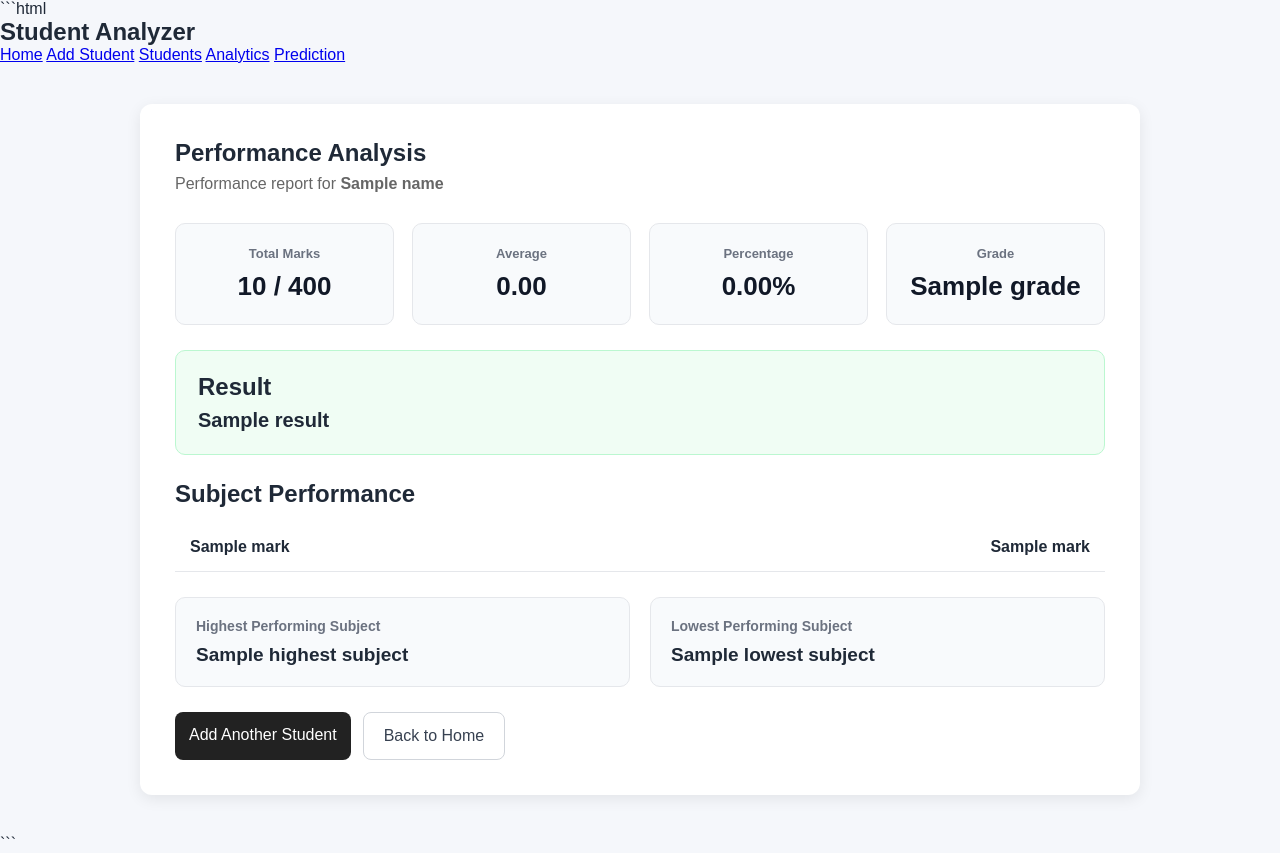
After one commit to Sahilshowkat786/student-performance-analyzer, a Flask app: template templates/result.html in a window 1280 px wide. The commit adds this page. Run offline with Flask 3, Linux system fonts and the light colour scheme; the template is opened without the code that fills it: most values are stand-ins (such as "Sample title", 1, 10 or a date in 2020).

Commit message:
Add student performance analysis

````diff
--- a/app.py
+++ b/app.py
@@ -1,4 +1,4 @@
-from flask import Flask, render_template
+from flask import Flask, render_template, request
 
 app = Flask(__name__)
 
@@ -8,8 +8,68 @@ def home():
     return render_template("index.html")
 
 
-@app.route("/add-student")
+@app.route("/add-student", methods=["GET", "POST"])
 def add_student():
+
+    if request.method == "POST":
+
+        name = request.form["name"]
+
+        python = float(request.form["python"])
+        dsa = float(request.form["dsa"])
+        dbms = float(request.form["dbms"])
+        web = float(request.form["web"])
+
+        marks = {
+            "Python": python,
+            "DSA": dsa,
+            "DBMS": dbms,
+            "Web Development": web
+        }
+
+        # Calculate total marks
+        total = sum(marks.values())
+
+        # Calculate average
+        average = total / len(marks)
+
+        # Calculate percentage
+        percentage = (total / 400) * 100
+
+        # Calculate grade
+        if percentage >= 90:
+            grade = "A+"
+        elif percentage >= 80:
+            grade = "A"
+        elif percentage >= 70:
+            grade = "B"
+        elif percentage >= 60:
+            grade = "C"
+        elif percentage >= 50:
+            grade = "D"
+        else:
+            grade = "F"
+
+        # Pass / Fail
+        result = "Pass" if percentage >= 40 else "Fail"
+
+        # Highest and lowest subject
+        highest_subject = max(marks, key=marks.get)
+        lowest_subject = min(marks, key=marks.get)
+
+        return render_template(
+            "result.html",
+            name=name,
+            marks=marks,
+            total=total,
+            average=average,
+            percentage=percentage,
+            grade=grade,
+            result=result,
+            highest_subject=highest_subject,
+            lowest_subject=lowest_subject
+        )
+
     return render_template("add_student.html")
 
 
--- a/static/css/style.css
+++ b/static/css/style.css
@@ -608,3 +608,268 @@ select {
     }
 
 }
+
+/* =========================
+   PERFORMANCE RESULT PAGE
+========================= */
+
+.result-section {
+    padding: 40px;
+    display: flex;
+    justify-content: center;
+}
+
+.result-container {
+    width: 100%;
+    max-width: 1000px;
+
+    background: white;
+
+    padding: 35px;
+
+    border-radius: 12px;
+
+    box-shadow: 0 4px 15px rgba(0, 0, 0, 0.08);
+}
+
+.result-container h1 {
+    margin-bottom: 8px;
+}
+
+.result-description {
+    color: #666;
+    margin-bottom: 30px;
+}
+
+
+/* =========================
+   RESULT CARDS
+========================= */
+
+.result-cards {
+    display: grid;
+
+    grid-template-columns: repeat(4, 1fr);
+
+    gap: 18px;
+
+    margin-bottom: 25px;
+}
+
+.result-card {
+    padding: 22px;
+
+    background: #f8fafc;
+
+    border: 1px solid #e5e7eb;
+
+    border-radius: 10px;
+
+    text-align: center;
+}
+
+.result-card h3 {
+    color: #6b7280;
+
+    font-size: 13px;
+
+    margin-bottom: 10px;
+}
+
+.result-card p {
+    font-size: 26px;
+
+    font-weight: 700;
+
+    color: #111827;
+}
+
+
+/* =========================
+   PASS / FAIL RESULT
+========================= */
+
+.performance-result {
+    padding: 22px;
+
+    margin-bottom: 25px;
+
+    background: #f0fdf4;
+
+    border: 1px solid #bbf7d0;
+
+    border-radius: 10px;
+}
+
+.performance-result h2 {
+    margin-bottom: 8px;
+}
+
+.performance-result p {
+    font-size: 20px;
+
+    font-weight: 700;
+}
+
+
+/* =========================
+   SUBJECT PERFORMANCE
+========================= */
+
+.subject-section {
+    margin-bottom: 25px;
+}
+
+.subject-section h2 {
+    margin-bottom: 15px;
+}
+
+.subject-row {
+    display: flex;
+
+    justify-content: space-between;
+
+    align-items: center;
+
+    padding: 15px;
+
+    border-bottom: 1px solid #e5e7eb;
+}
+
+.subject-name {
+    font-weight: 600;
+}
+
+.subject-mark {
+    font-weight: 700;
+}
+
+
+/* =========================
+   SUBJECT ANALYSIS
+========================= */
+
+.subject-analysis {
+    display: grid;
+
+    grid-template-columns: 1fr 1fr;
+
+    gap: 20px;
+
+    margin-bottom: 25px;
+}
+
+.subject-analysis > div {
+    padding: 20px;
+
+    background: #f8fafc;
+
+    border: 1px solid #e5e7eb;
+
+    border-radius: 10px;
+}
+
+.subject-analysis h3 {
+    color: #6b7280;
+
+    font-size: 14px;
+
+    margin-bottom: 10px;
+}
+
+.subject-analysis p {
+    font-size: 19px;
+
+    font-weight: 700;
+}
+
+
+/* =========================
+   RESULT ACTIONS
+========================= */
+
+.result-actions {
+    display: flex;
+
+    gap: 12px;
+
+    margin-top: 25px;
+}
+
+.result-actions .submit-btn {
+    width: auto;
+
+    text-decoration: none;
+
+    text-align: center;
+}
+
+.secondary-btn {
+    display: inline-block;
+
+    padding: 14px 20px;
+
+    border: 1px solid #d1d5db;
+
+    border-radius: 8px;
+
+    color: #374151;
+
+    background: white;
+
+    text-decoration: none;
+
+    font-size: 16px;
+
+    transition: 0.2s;
+}
+
+.secondary-btn:hover {
+    background: #f3f4f6;
+}
+
+
+/* =========================
+   RESULT RESPONSIVE
+========================= */
+
+@media (max-width: 900px) {
+
+    .result-cards {
+        grid-template-columns: repeat(2, 1fr);
+    }
+
+}
+
+
+@media (max-width: 700px) {
+
+    .result-section {
+        padding: 20px;
+    }
+
+    .result-container {
+        padding: 25px;
+    }
+
+    .result-cards {
+        grid-template-columns: 1fr;
+    }
+
+    .subject-analysis {
+        grid-template-columns: 1fr;
+    }
+
+    .result-actions {
+        flex-direction: column;
+    }
+
+    .result-actions .submit-btn {
+        width: 100%;
+    }
+
+    .secondary-btn {
+        text-align: center;
+    }
+
+}
--- /dev/null
+++ b/templates/result.html
@@ -0,0 +1,187 @@
+```html
+<!DOCTYPE html>
+<html lang="en">
+
+<head>
+    <meta charset="UTF-8">
+    <meta name="viewport" content="width=device-width, initial-scale=1.0">
+
+    <title>Performance Result - Student Analyzer</title>
+
+    <link rel="stylesheet" href="{{ url_for('static', filename='css/style.css') }}">
+</head>
+
+<body>
+
+    <!-- Navigation -->
+
+    <nav>
+
+        <h2>Student Analyzer</h2>
+
+        <div>
+            <a href="/">Home</a>
+            <a href="/add-student">Add Student</a>
+            <a href="#">Students</a>
+            <a href="#">Analytics</a>
+            <a href="#">Prediction</a>
+        </div>
+
+    </nav>
+
+
+    <main>
+
+        <section class="result-section">
+
+            <div class="result-container">
+
+                <!-- Heading -->
+
+                <h1>Performance Analysis</h1>
+
+                <p class="result-description">
+                    Performance report for <strong>{{ name }}</strong>
+                </p>
+
+
+                <!-- Summary Cards -->
+
+                <div class="result-cards">
+
+                    <div class="result-card">
+
+                        <h3>Total Marks</h3>
+
+                        <p>
+                            {{ total }} / 400
+                        </p>
+
+                    </div>
+
+
+                    <div class="result-card">
+
+                        <h3>Average</h3>
+
+                        <p>
+                            {{ "%.2f"|format(average) }}
+                        </p>
+
+                    </div>
+
+
+                    <div class="result-card">
+
+                        <h3>Percentage</h3>
+
+                        <p>
+                            {{ "%.2f"|format(percentage) }}%
+                        </p>
+
+                    </div>
+
+
+                    <div class="result-card">
+
+                        <h3>Grade</h3>
+
+                        <p>
+                            {{ grade }}
+                        </p>
+
+                    </div>
+
+                </div>
+
+
+                <!-- Result -->
+
+                <div class="performance-result">
+
+                    <h2>Result</h2>
+
+                    <p>
+                        {{ result }}
+                    </p>
+
+                </div>
+
+
+                <!-- Subject Performance -->
+
+                <div class="subject-section">
+
+                    <h2>Subject Performance</h2>
+
+                    {% for subject, mark in marks.items() %}
+
+                    <div class="subject-row">
+
+                        <div class="subject-name">
+                            {{ subject }}
+                        </div>
+
+                        <div class="subject-mark">
+                            {{ mark }}
+                        </div>
+
+                    </div>
+
+                    {% endfor %}
+
+                </div>
+
+
+                <!-- Best and Weakest Subject -->
+
+                <div class="subject-analysis">
+
+                    <div>
+
+                        <h3>Highest Performing Subject</h3>
+
+                        <p>
+                            {{ highest_subject }}
+                        </p>
+
+                    </div>
+
+
+                    <div>
+
+                        <h3>Lowest Performing Subject</h3>
+
+                        <p>
+                            {{ lowest_subject }}
+                        </p>
+
+                    </div>
+
+                </div>
+
+
+                <!-- Actions -->
+
+                <div class="result-actions">
+
+                    <a href="/add-student" class="submit-btn">
+                        Add Another Student
+                    </a>
+
+                    <a href="/" class="secondary-btn">
+                        Back to Home
+                    </a>
+
+                </div>
+
+            </div>
+
+        </section>
+
+    </main>
+
+</body>
+
+</html>
+```
````
Also changed, not shown: templates/add_student.html (+91 -2 lines).
